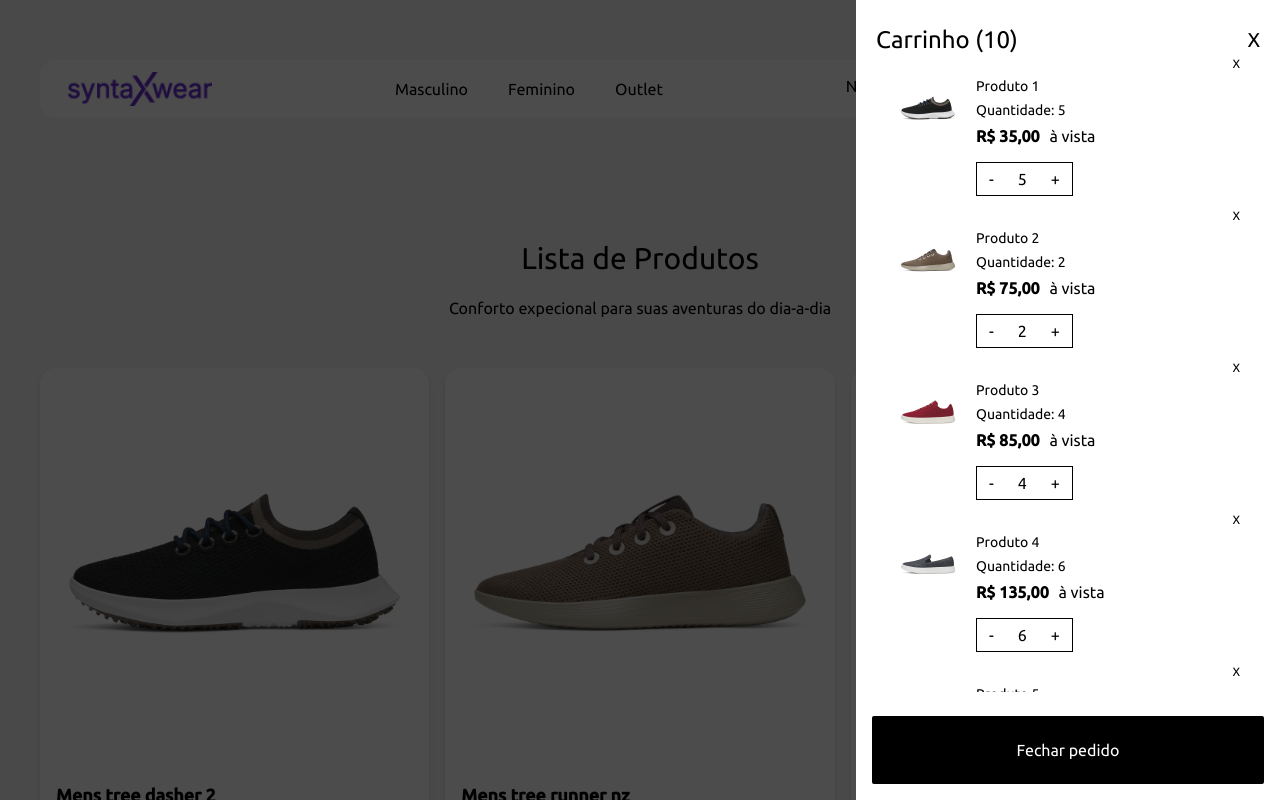
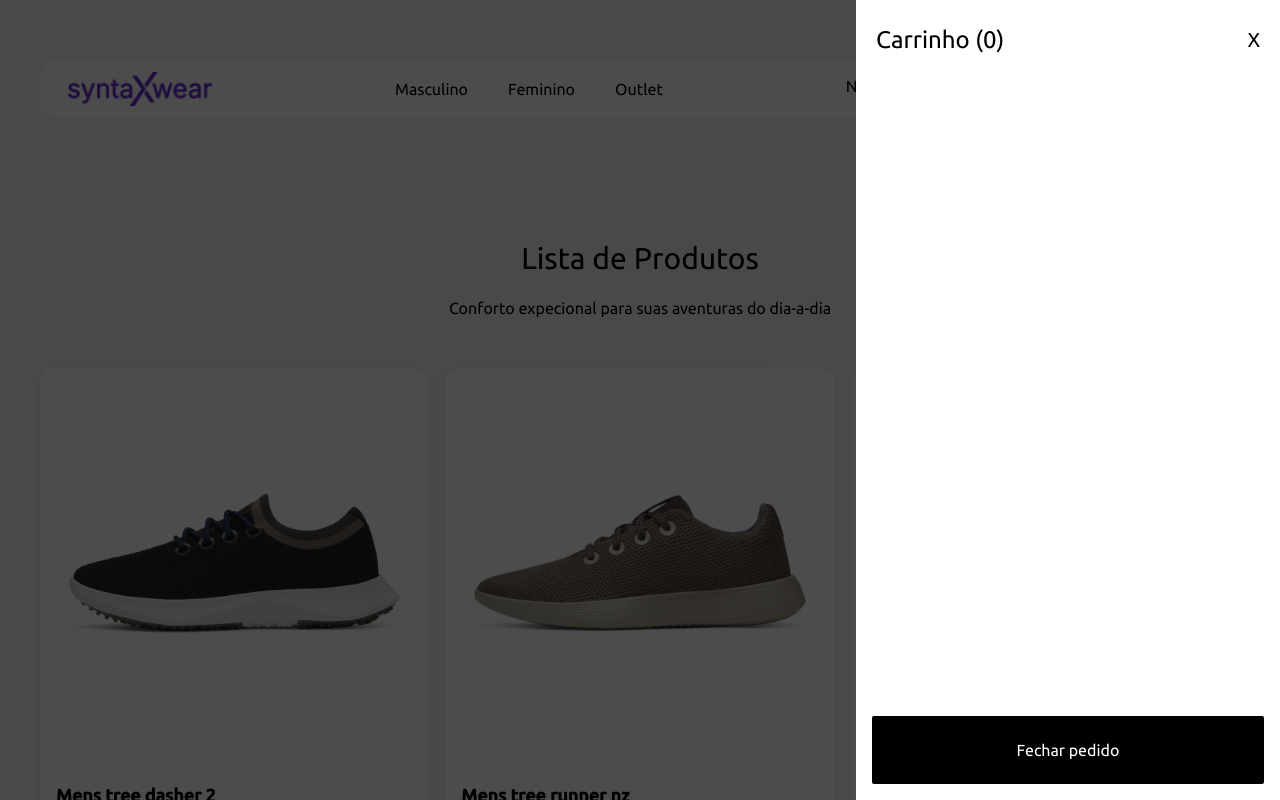
Before and after one commit to GabrielNicolasR/syntax-wear-app, a React (Vite) app: page /products in a window 1280 px wide. Both pictures are taken after a click on the button 1199 px from the left and 86 px from the top of the page. Shown: the top 800 px of the page. Built offline with nearby package versions, Linux system fonts and the light colour scheme.

Commit message:
feat: adiciona contexto de produtos no carrinho

```diff
--- a/src/App.tsx
+++ b/src/App.tsx
@@ -1,5 +1,6 @@
 import { RouterProvider, createRouter } from "@tanstack/react-router"
 import { routeTree } from "./router-tree-gen"
+import { CartProvider } from "./contexts/CartProvider"
 
 const router = createRouter({ routeTree })
 
@@ -10,7 +11,11 @@ declare module '@tanstack/react-router' {
 }
 
 function App() {
-  return <RouterProvider router={router} />
+  return (
+    <CartProvider>
+      <RouterProvider router={router} />
+    </CartProvider>
+  )
 }
 
 export default App
--- a/src/components/ProductCard/index.tsx
+++ b/src/components/ProductCard/index.tsx
@@ -1,16 +1,21 @@
 import { Link } from "@tanstack/react-router"
 import { MdAddShoppingCart } from "react-icons/md"
 import type { Product } from "../../interfaces/product"
+import { useContext } from "react";
+import { CartContext } from "../../contexts/CartContext";
 
 interface ProductCardProps {
     product: Product;
 }
 
 export const ProductCard = ({ product }: ProductCardProps) => {
+
+    const { addToCart } = useContext(CartContext)
+
     return (
         <div className="bg-white rounded-2xl shadow-md" >
-            <Link to="/products/$productId" params={{productId: String(product.id)}}>
-                <img className="w-full max-h-[400px] object-cover rounded-md mb-2" src={product.image} alt={product.name} />
+            <Link to="/products/$productId" params={{ productId: String(product.id) }}>
+                <img className="w-full max-h-100 object-cover rounded-md mb-2" src={product.image} alt={product.name} />
             </Link>
 
             <div className="rounded-2xl p-4">
@@ -22,7 +27,7 @@ export const ProductCard = ({ product }: ProductCardProps) => {
                         R${product.price},00
                     </p>
 
-                    <button className="cursor-pointer">
+                    <button className="cursor-pointer" onClick={() => addToCart(product)}>
                         <MdAddShoppingCart className="h-7 w-7" />
                     </button>
                 </div>
--- a/src/components/ProductList/index.tsx
+++ b/src/components/ProductList/index.tsx
@@ -10,7 +10,7 @@ export const ProductList = ({ products }: ProductListProps) => {
     return (
         <section className="grid gap-4 grid-cols-[repeat(auto-fit,minmax(350px,1fr))] mb-10">
             {products.map((product) => (
-                <ProductCard product={product} />
+                <ProductCard key={product.id} product={product} />
             ))}
         </section>
     )
--- a/src/components/ShoppingCart/index.tsx
+++ b/src/components/ShoppingCart/index.tsx
@@ -1,29 +1,12 @@
 import IconCart from "@/assets/images/icon-cart.png"
-import { useState } from "react"
-import MensTreeDasher from '@/assets/images/tree-dasher-2-natural-black-boyal-blue.webp'
-import MensTreeRunnerNz from '@/assets/images/tree-runner-nz-weathered-brown.webp'
-import MensWoolCruiser from '@/assets/images/wool-cruiser-burgundy.webp'
-import MensWoolCruiserSlipOn from '@/assets/images/wool-cruiser-slip-on-dark-grey.webp'
-import MensWoolCruiserWaterproof from '@/assets/images/wool-cruiser-waterproof-natural-black.webp'
+import { useState, useContext } from "react"
 import { formatCurrency } from "../../utils/currency-format"
-
-const productsInCart = [
-    { id: 1, name: 'Produto 1', image: MensTreeDasher, price: 35, quantity: 5 },
-    { id: 2, name: 'Produto 2', image: MensTreeRunnerNz, price: 75, quantity: 2 },
-    { id: 3, name: 'Produto 3', image: MensWoolCruiser, price: 85, quantity: 4 },
-    { id: 4, name: 'Produto 4', image: MensWoolCruiserSlipOn, price: 135, quantity: 6 },
-    { id: 5, name: 'Produto 5', image: MensWoolCruiserWaterproof, price: 15, quantity: 2 },
-    { id: 1, name: 'Produto 1', image: MensTreeDasher, price: 35, quantity: 5 },
-    { id: 2, name: 'Produto 2', image: MensTreeRunnerNz, price: 75, quantity: 2 },
-    { id: 3, name: 'Produto 3', image: MensWoolCruiser, price: 85, quantity: 4 },
-    { id: 4, name: 'Produto 4', image: MensWoolCruiserSlipOn, price: 135, quantity: 6 },
-    { id: 5, name: 'Produto 5', image: MensWoolCruiserWaterproof, price: 15, quantity: 2 },
-]
-
-
+import { CartContext } from "../../contexts/CartContext"
 
 export const ShoppingCart = () => {
     const [cartIsOpen, setCartIsOpen] = useState<boolean>(false);
+    const { cart, removeFromCart, incrementInCart, decrementInCart } = useContext(CartContext)
+    console.log("Items no carrinho:", cart)
 
     return (
         <>
@@ -32,20 +15,20 @@ export const ShoppingCart = () => {
                 <img src={IconCart} alt="ícone carrinho de compras" />
             </button>
 
-            <div className={`${cartIsOpen ? "bg-black/70 visible"  : "bg-transparent invisible"} fixed top-0 bottom-0 left-0 right-0`}
+            <div className={`${cartIsOpen ? "bg-black/70 visible" : "bg-transparent invisible"} fixed top-0 bottom-0 left-0 right-0`}
                 onClick={() => setCartIsOpen(!cartIsOpen)}>
                 <div className={`${cartIsOpen ? "translate-x-0" : "translate-x-full"} absolute top-0 right-0 bottom-0 bg-white pt-6 transition-all duration-500 ease-in-out w-75 md:w-106`} onClick={(e) => e.stopPropagation()}>
                     <header className="flex items-center justify-between px-5">
-                        <p className="text-2xl">Carrinho ({productsInCart.length})</p>
+                        <p className="text-2xl">Carrinho ({cart.length})</p>
                         <button className="text-xl cursor-pointer" onClick={() => setCartIsOpen(!cartIsOpen)}>
                             X
                         </button>
                     </header>
 
                     <ul className="px-4 overflow-y-auto scrollbar-hide h-[calc(100%_-_140px)] flex flex-col gap-3">
-                        {productsInCart.map(product => (
+                        {cart.map(product => (
                             <li key={product.id} className="flex flex-col gap-1 px-6">
-                                <button className="self-end text-xs cursor-pointer">X</button>
+                                <button className="self-end text-xs cursor-pointer" onClick={() => removeFromCart(product.id)}>X</button>
                                 <div className="flex gap-4">
                                     <img src={product.image} alt={product.name} className="w-16 h-16" />
 
@@ -59,9 +42,19 @@ export const ShoppingCart = () => {
                                         </p>
 
                                         <div className="border flex gap-6 py-1 px-3">
-                                            <button className="cursor-pointer">-</button>
+                                            <button
+                                                className="cursor-pointer"
+                                                onClick={() => decrementInCart(product)}
+                                            >
+                                                -
+                                            </button>
                                             <p>{product.quantity}</p>
-                                            <button className="cursor-pointer">+</button>
+                                            <button
+                                                className="cursor-pointer"
+                                                onClick={() => incrementInCart(product)}
+                                            >
+                                                +
+                                            </button>
                                         </div>
                                     </div>
                                 </div>
--- /dev/null
+++ b/src/contexts/CartContext.tsx
@@ -0,0 +1,13 @@
+import { createContext } from "react";
+import type { ProductCart } from "./CartProvider";
+import type { Product } from "../interfaces/product";
+
+interface CartContextType {
+    cart: ProductCart[],
+    addToCart: (product: Product) => void,
+    removeFromCart: (productId: number) => void,
+    incrementInCart: (product: ProductCart) => void,
+    decrementInCart: (product: ProductCart) => void,
+}
+
+export const CartContext = createContext({} as CartContextType);
--- /dev/null
+++ b/src/contexts/CartProvider.tsx
@@ -0,0 +1,79 @@
+import { useState } from "react";
+import type { Product } from "../interfaces/product";
+import { CartContext } from "./CartContext";
+
+interface CartProviderProps {
+    children: React.ReactNode
+}
+
+export interface ProductCart extends Product {
+    quantity: number
+}
+
+export const CartProvider = ({ children }: CartProviderProps) => {
+    const [cart, setCart] = useState<ProductCart[]>([])
+
+    function addToCart(product: Product): void {
+        const productExistsInCart = cart.find(
+            (itemInCart) => itemInCart.id === product.id
+        )
+
+        let newCart;
+
+        if (productExistsInCart) {
+            newCart = cart.map(itemInCart =>
+                itemInCart.id === product.id
+                    ? { ...itemInCart, quantity: itemInCart.quantity + 1 }
+                    : itemInCart
+            )
+        } else {
+            newCart = [...cart, { ...product, quantity: 1 }]
+        }
+        setCart(newCart);
+    }
+
+    function removeFromCart(productId: number): void {
+        setCart(cart.filter((itemInCart) => itemInCart.id !== productId));
+    }
+
+
+    function incrementInCart(product: ProductCart): void {
+        updateProductQuantity(product, product.quantity + 1)
+    }
+
+    function decrementInCart(product: ProductCart): void {
+        updateProductQuantity(product, product.quantity - 1)
+    }
+
+    function updateProductQuantity(product: ProductCart, newQuantity: number): void {
+        if (newQuantity <= 0) return
+
+        const productExistsInCart = cart.find(
+            (itemInCart) => itemInCart.id === product.id
+        )
+
+        if (!productExistsInCart) return;
+
+        const newCart = cart.map(itemInCart =>
+            itemInCart.id === product.id
+                ? { ...itemInCart, quantity: newQuantity }
+                : itemInCart
+        )
+
+        setCart(newCart)
+
+    }
+    return (
+        <CartContext.Provider
+            value={{
+                cart,
+                addToCart,
+                removeFromCart,
+                incrementInCart,
+                decrementInCart
+            }}
+        >
+            {children}
+        </CartContext.Provider>
+    )
+}
--- a/src/pages/_app/products/$productId.tsx
+++ b/src/pages/_app/products/$productId.tsx
@@ -1,6 +1,8 @@
 import { createFileRoute, Link } from '@tanstack/react-router'
 import { products } from '../../../mocks/products'
 import { formatCurrency } from '../../../utils/currency-format';
+import { CartContext } from '../../../contexts/CartContext';
+import { useContext } from 'react';
 
 export const Route = createFileRoute('/_app/products/$productId')({
   component: RouteComponent,
@@ -8,9 +10,15 @@ export const Route = createFileRoute('/_app/products/$productId')({
 
 function RouteComponent() {
 
+  const { addToCart } = useContext(CartContext)
+
   const { productId } = Route.useParams();
 
-  const filteredProduct = products.find(product => product.id === Number(productId));
+  const filteredProduct = products.find(
+    product => product.id === Number(productId)
+  );
+
+  if(!filteredProduct) return;
 
   const originalPrice = filteredProduct?.price ?? 0;
   const discountPrice = originalPrice * 0.9
@@ -60,7 +68,7 @@ function RouteComponent() {
           </form>
         </div>
 
-      <button className='bg-black text-white py-3 px-6 rounded-md cursor-pointer hover:bg-gray-800'>Adicionar ao carinho</button>
+        <button className='bg-black text-white py-3 px-6 rounded-md cursor-pointer hover:bg-gray-800' onClick={() => addToCart(filteredProduct)}>Adicionar ao carinho</button>
 
       </div>
     </div>
```
